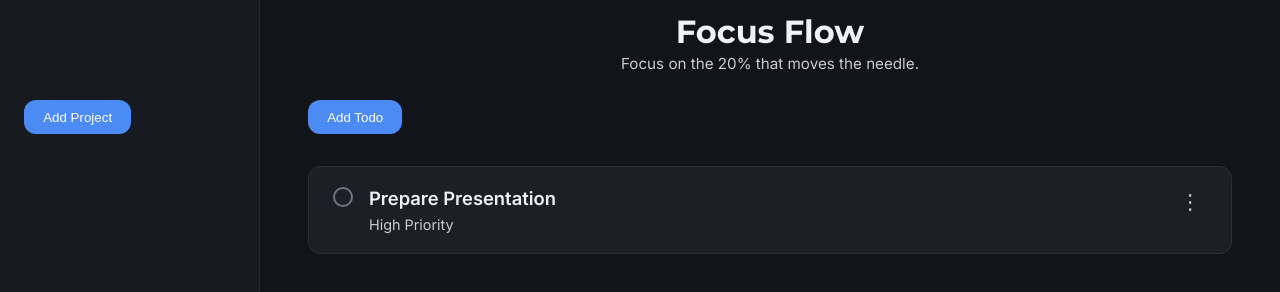
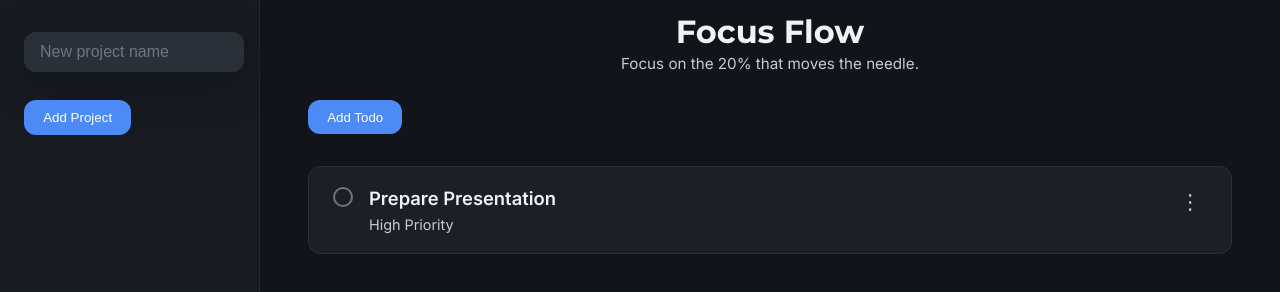
Before and after one commit to SHOIYAN/odin-Todo_List, a website built with webpack: page src/index.html in a window 1280 px wide. Shown: the top 292 px of the page. Built offline with nearby package versions, Linux system fonts and the light colour scheme.

Commit message:
feat: add input to add new projects

```diff
--- /dev/null
+++ b/src/buttonController.js
@@ -0,0 +1,18 @@
+import { create } from "./projectController";
+import { renderProjectList } from "./loadProjects";
+import { saveProjects } from "./storage";
+
+const addProjectButton = document.querySelector(".addProject");
+const projectDialog = document.querySelector(".projectDialog");
+const projectInput = document.querySelector(".projectInput");
+
+export function addProjectListener () {
+  addProjectButton.addEventListener("click",() => {
+    const project = projectInput.value.trim();
+    projectInput.value = '';
+    if (project){
+      create(project);
+      renderProjectList();
+      saveProjects();
+    }
+})};
--- a/src/index.html
+++ b/src/index.html
@@ -1,6 +1,9 @@
 <div class="mainContainer">
   <div class="columns">
     <nav class="leftContainer">
+      <div class="projectDialog">
+        <input class="projectInput" type="text" placeholder="New project name" />
+      </div>
       <div class="addProject"><button class="button">Add Project</button></div>
       <div class="projectList">
         <div class="project active">Today</div>
--- a/src/index.js
+++ b/src/index.js
@@ -3,9 +3,11 @@ import {create,loadAll,addTodoToProject} from "./projectController";
 import { loadProjects, saveProjects } from './storage';
 import initTodoMenu from './menu';
 import { renderProjectList,projectClickHandler } from './loadProjects';
+import { addProjectListener } from './buttonController';
 
 const savedProjects = loadProjects();
 loadAll(savedProjects);
+renderProjectList();
 initTodoMenu();
-renderProjectList();
 projectClickHandler();
+addProjectListener();
--- a/src/styles/style.css
+++ b/src/styles/style.css
@@ -62,7 +62,6 @@ header p {
   background: var(--bg-sidebar);
   border-right: 1px solid var(--sidebar-border);
   padding: 2rem 1.5rem;
-  padding-top: 6.26rem;
   display: flex;
   height: 100%;
   flex-direction: column;
@@ -262,3 +261,30 @@ span:hover{
 .menu-button.active + .menu-dropdown {
   display: block;
 }
+
+/* project_modal */
+.projectDialog {
+  border: none;
+  background: var(--bg-light);
+  border-radius: var(--radius);
+  box-shadow: 0 10px 40px rgba(0, 0, 0, 0.25);
+  margin-top: 0rem;
+  width: 220px;
+}
+
+.projectInput {
+  width: 100%;
+  padding: 0.7rem 1rem;
+  color: var(--text-dark);
+  border: 1px solid var(--border);
+  border-radius: var(--radius);
+  background-color: var(--card-border);
+  outline: none;
+  font-size: 1rem;
+}
+.projectInput::placeholder {
+  color: var(--text-light);
+}
+.projectInput:focus {
+  border: 2px solid var(--accent-blue);
+}
```
